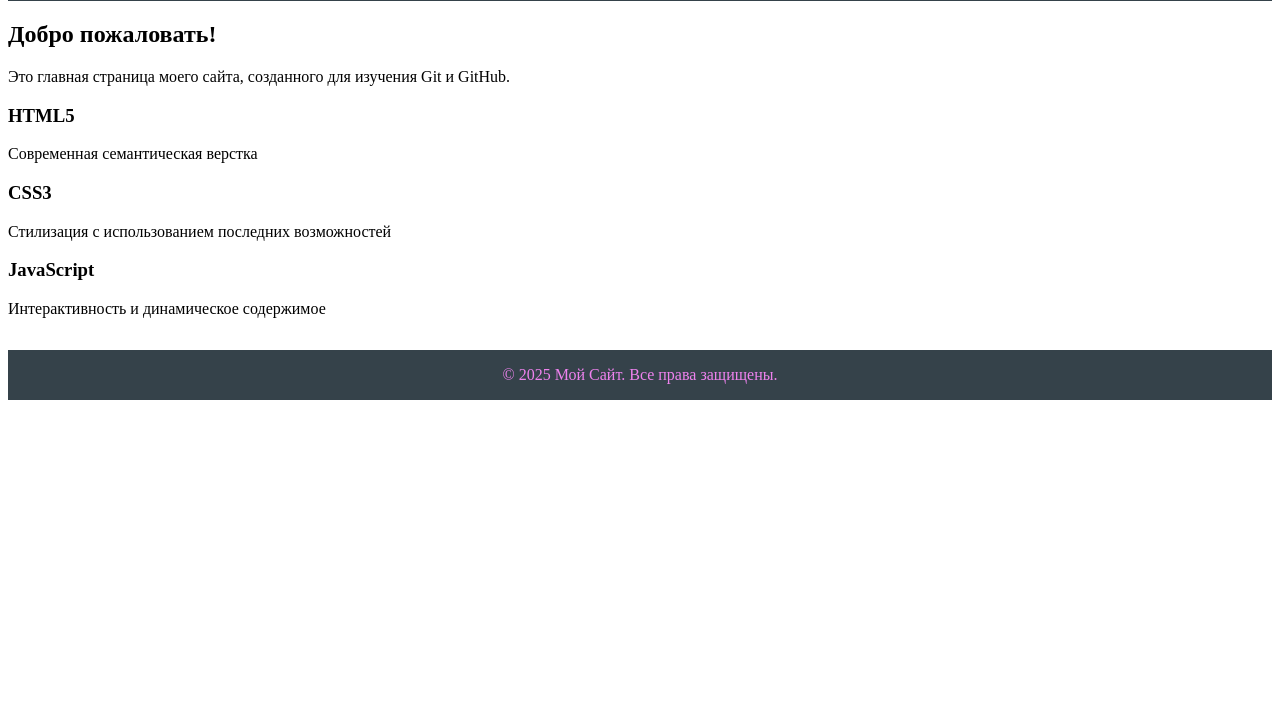
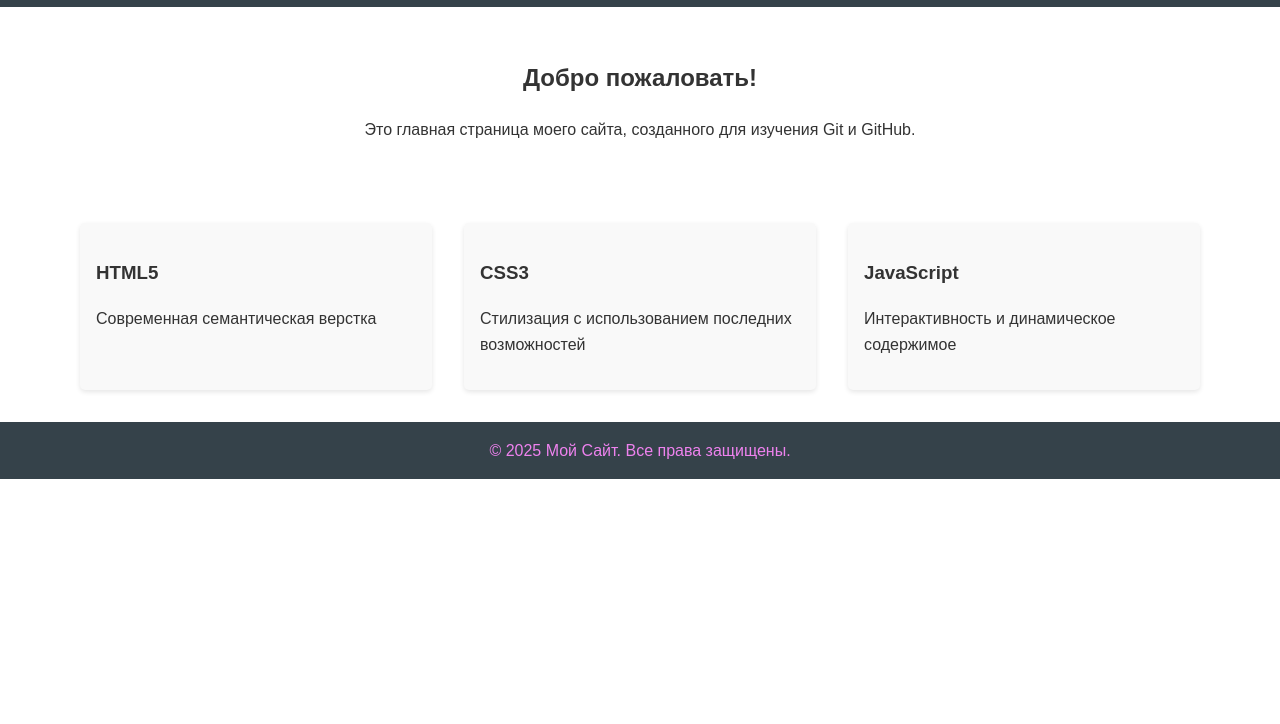
Before and after one commit to GulnazIdr/my-website, a plain HTML site: page index.html in a window 1280 px wide. Shown: the part 76-800 px from the top of the page. Drawn offline with Linux system fonts and the light colour scheme.

Commit message:
Изменила main.css случайно :)

```diff
--- a/styles/main.css
+++ b/styles/main.css
@@ -1,3 +1,38 @@
+body {
+    font-family: 'Arial', sans-serif;
+    line-height: 1.6;
+    margin: 0;
+    padding: 0;
+    color: #333;
+}
+
+.container {
+    width: 90%;
+    max-width: 1200px;
+    margin: 0 auto;
+    padding: 0 15px;
+}
+
+.features {
+    display: flex;
+    justify-content: space-between;
+    margin: 2rem 0;
+}
+
+.feature-card {
+    flex: 1;
+    padding: 1rem;
+    margin: 0 1rem;
+    background: #f9f9f9;
+    border-radius: 5px;
+    box-shadow: 0 2px 5px rgba(0,0,0,0.1);
+}
+
+.hero {
+    padding: 2rem 0;
+    text-align: center;
+}
+
 .contact-form {
     max-width: 600px;
     margin: 2rem auto;
```
